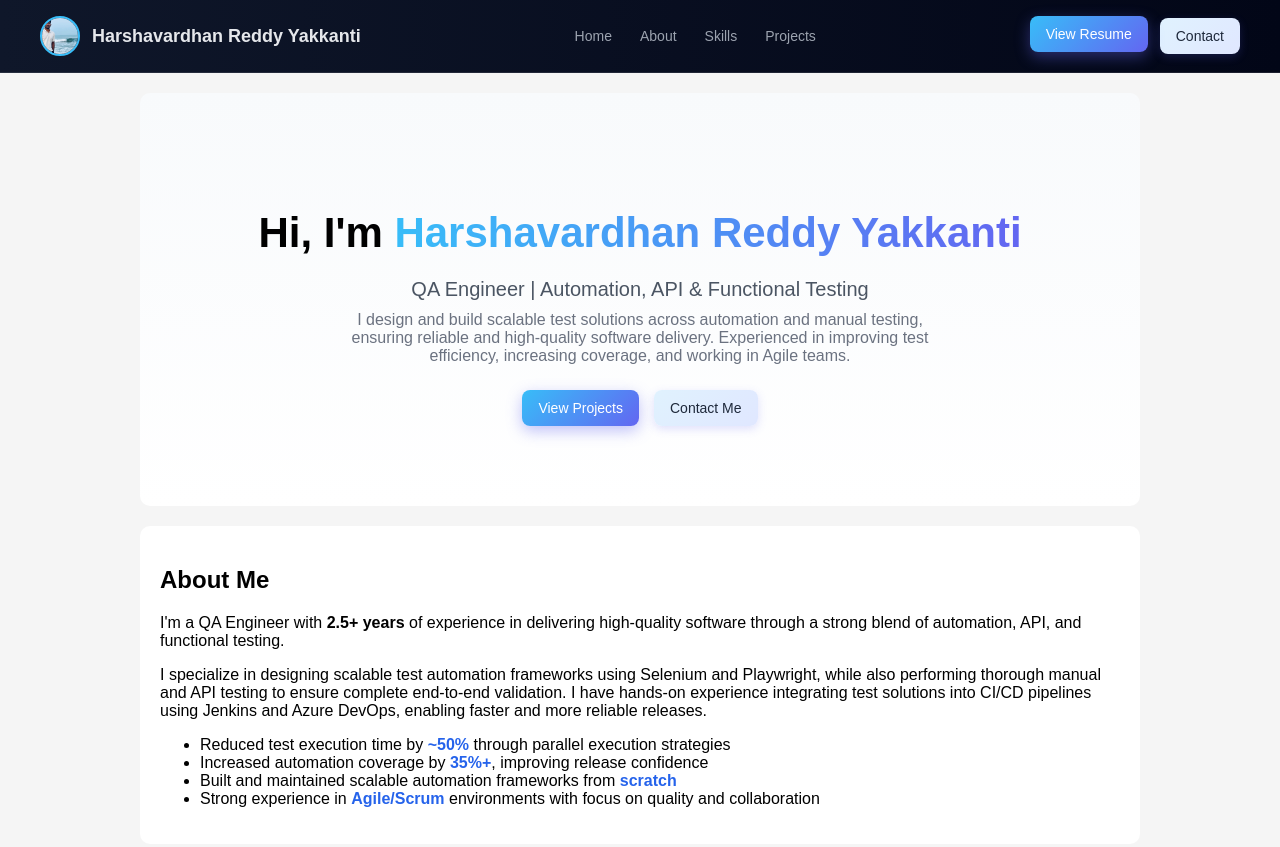
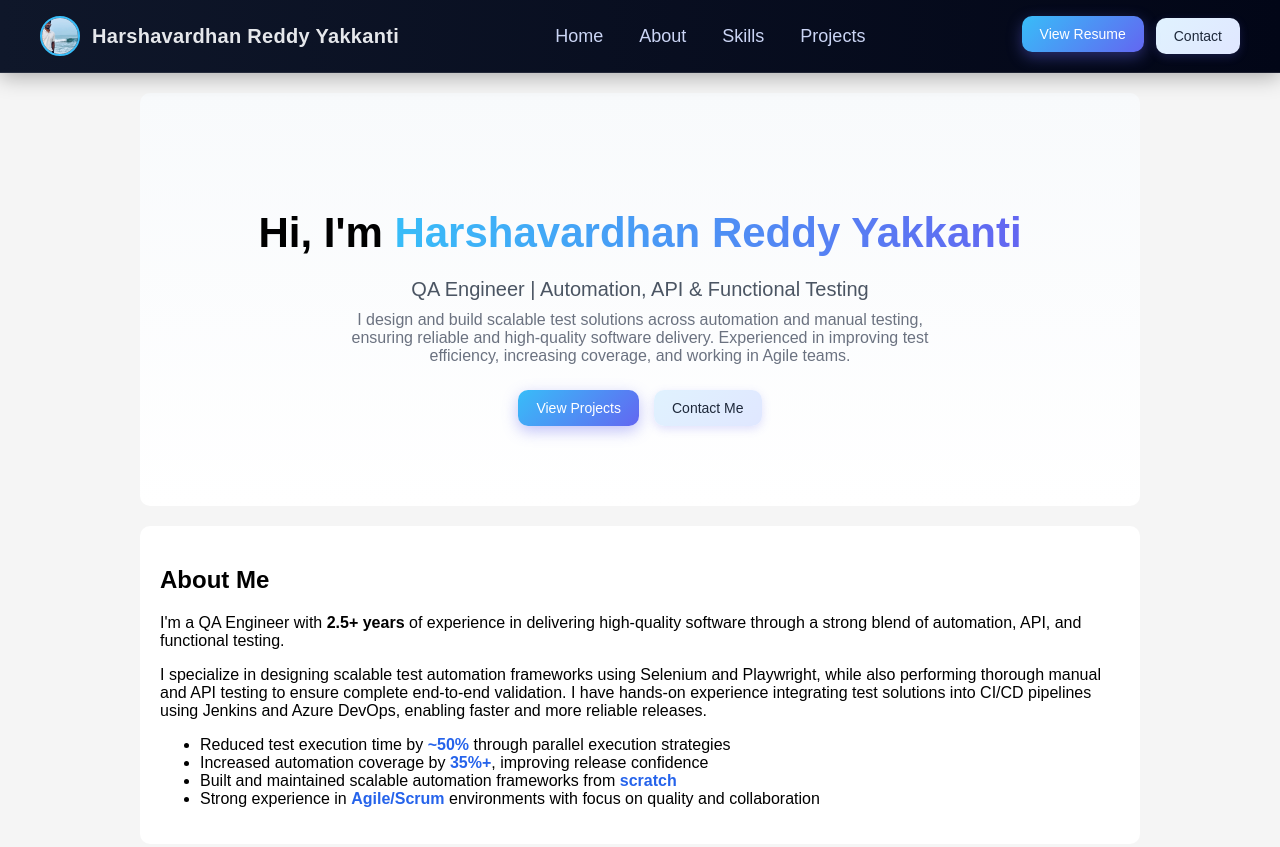
Before and after one commit to harshavardhan-reddy-yakkanti/harshavardhan-reddy-yakkanti.github.io, a website: page index.html in a window 1280 px wide. Shown: the top 847 px of the page. Drawn offline with Linux system fonts and the light colour scheme.

Commit message:
Changed header design

```diff
--- a/src/styles/main.css
+++ b/src/styles/main.css
@@ -31,6 +31,7 @@ top: 0;
   z-index: 1000;
 
   border-bottom: 1px solid rgba(255, 255, 255, 0.1);
+  box-shadow: 0 4px 20px rgba(0, 0, 0, 0.3);
 }
 
 /* LOGO */
@@ -42,8 +43,11 @@ gap: 12px;
 
 .logo h1 {
   margin: 0;
-font-size: 18px;
-font-weight: 600;
+  font-size: 20px;
+  /* slightly bigger */
+  font-weight: 700;
+  /* stronger */
+  letter-spacing: 0.3px;
 }
 
 /* PROFILE IMAGE */
@@ -66,13 +70,32 @@ padding: 0;
 
 .nav-links a {
   text-decoration: none;
-color: #9ca3af;
-font-size: 14px;
-transition: 0.3s;
+  color: #cbd5f5;
+  font-size: 18px;
+  /* 🔥 increased */
+  font-weight: 500;
+  position: relative;
+  padding: 6px 4px;
+  transition: all 0.3s ease;
+}
+
+.nav-links a::after {
+  content: "";
+  position: absolute;
+  left: 0;
+  bottom: -4px;
+  width: 0%;
+  height: 2px;
+  background: linear-gradient(90deg, #38bdf8, #6366f1);
+  transition: width 0.3s ease;
 }
 
 .nav-links a:hover {
   color: white;
+}
+
+.nav-links a:hover::after {
+  width: 100%;
 }
 
 /* ACTION BUTTONS */
@@ -83,14 +106,17 @@ gap: 12px;
 }
 
 .btn {
-padding: 10px 16px;
-border-radius: 8px;
+  padding: 10px 18px;
+  border-radius: 10px;
+  /* slightly smoother */
+  font-size: 14px;
+  font-weight: 500;
   text-decoration: none;
-font-size: 14px;
   display: inline-flex;
   align-items: center;
   justify-content: center;
 }
+
 
 .resume-btn {
   background: linear-gradient(135deg, #38bdf8, #6366f1);
@@ -251,12 +277,14 @@ overflow: hidden;
 
 .skills-tags {
   display: flex;
-flex-wrap: wrap;     /* KEY FIX */
+  flex-wrap: wrap;
+  /* KEY FIX */
   gap: 6px;
 }
 
 .tag {
-white-space: nowrap;  /* prevents breaking text */
+  white-space: nowrap;
+  /* prevents breaking text */
 }
 
 .project-card ul {
@@ -309,7 +337,7 @@ left: 0;
   top: 0;
   width: 100%;
   height: 100%;
-background-color: rgba(0,0,0,0.9);
+  background-color: rgba(0, 0, 0, 0.9);
 
   justify-content: center;
   align-items: center;
@@ -368,14 +396,17 @@ text-align: center;
 
 @media (max-width: 768px) {
   section {
-margin: 12px;       /* small side spacing */
-max-width: 100%;    /* FULL WIDTH */
+    margin: 12px;
+    /* small side spacing */
+    max-width: 100%;
+    /* FULL WIDTH */
   }
 }
 
 @media (max-width: 768px) {
   .skills-container {
-grid-template-columns: 1fr;   /* ONE COLUMN */
+    grid-template-columns: 1fr;
+    /* ONE COLUMN */
   }
 }
 
@@ -404,6 +435,7 @@ transition: 0.3s ease;
 .footer-links a:hover {
   color: #38bdf8;
 }
+
 .footer-links a {
   position: relative;
 }
```
Lines whose indentation alone changed are shown as unchanged.
